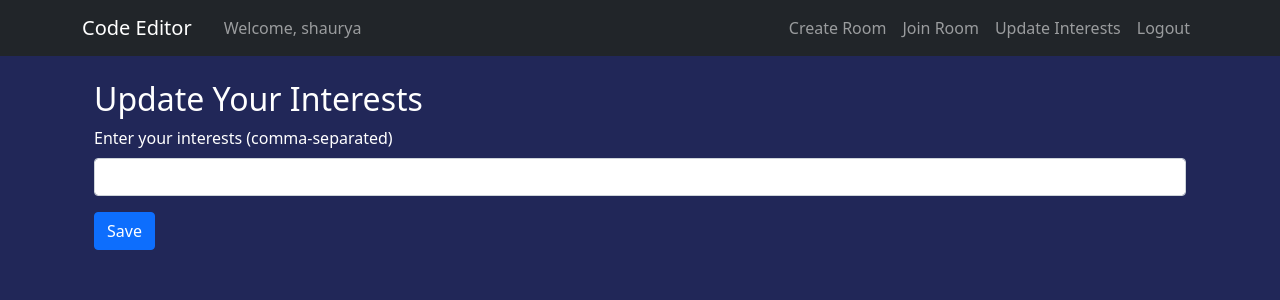
After one commit to itzanway/DevHeat-CodeColab, a Django app: page /update-interests/ in a window 1280 px wide. The commit adds this page. Shown: the top 300 px of the page. Run offline with Django 5.2, Linux system fonts and the light colour scheme; a user stored in the database is signed in; data comes from the database, SQL or seed files in the repository; both versions use the stored data as it was after the commit.

Commit message:
added interests feature

```diff
--- a/code_editor/templates/base.html
+++ b/code_editor/templates/base.html
@@ -35,6 +35,9 @@
                             <a class="nav-link" href="{% url 'join_room' %}">Join Room</a>
                         </li>
                         <li class="nav-item">
+                            <a class="nav-link" href="{% url 'update_interests' %}">Update Interests</a>
+                        </li>
+                        <li class="nav-item">
                             <form method="post" action="{% url 'logout' %}" class="d-inline">
                                 {% csrf_token %}
                                 <button type="submit" class="btn nav-link border-0 bg-transparent">Logout</button>
--- /dev/null
+++ b/code_editor/templates/interests.html
@@ -0,0 +1,15 @@
+{% extends 'base.html' %}
+
+{% block content %}
+<div class="container">
+    <h2 class="mt-4">Update Your Interests</h2>
+    <form method="post">
+        {% csrf_token %}
+        <div class="mb-3">
+            <label for="interests" class="form-label">Enter your interests (comma-separated)</label>
+            <input type="text" class="form-control" id="interests" name="interests" value="{{ user.profile.interests }}" required>
+        </div>
+        <button type="submit" class="btn btn-primary">Save</button>
+    </form>
+</div>
+{% endblock %}
--- a/code_editor/urls.py
+++ b/code_editor/urls.py
@@ -9,4 +9,5 @@ urlpatterns = [
     path('join/', views.JoinRoomView.as_view(), name='join_room'),
     path('create/', views.CreateRoomView.as_view(), name='create_room'),
     path('room/<str:room_name>/', views.CodeRoomView.as_view(), name='code_room'),
+    path('update-interests/', views.update_interests, name='update_interests'),
 ]
--- a/code_editor/views.py
+++ b/code_editor/views.py
@@ -7,7 +7,7 @@ from django.contrib.auth.mixins import LoginRequiredMixin
 from django.contrib.auth.decorators import login_required
 from django.contrib import messages
 from django.urls import reverse_lazy
-from .models import CodeRoom
+from .models import CodeRoom, Profile
 import random
 import string
 from django.contrib.auth import login
@@ -117,3 +117,13 @@ class CodeRoomView(TemplateView):
         context['room_name'] = room_name
         context['languages'] = ['python', 'java', 'cpp']
         return context
+
+## Interest view
+@login_required
+def update_interests(request):
+    if request.method == 'POST':
+        interests = request.POST.get('interests', '')
+        request.user.profile.interests = interests
+        request.user.profile.save()
+        return redirect('home')
+    return render(request, 'interests.html')
```
Also changed, not shown: code_editor/models.py (+24 -0 lines), code_editor/migrations/0004_profile.py (added), db.sqlite3.
